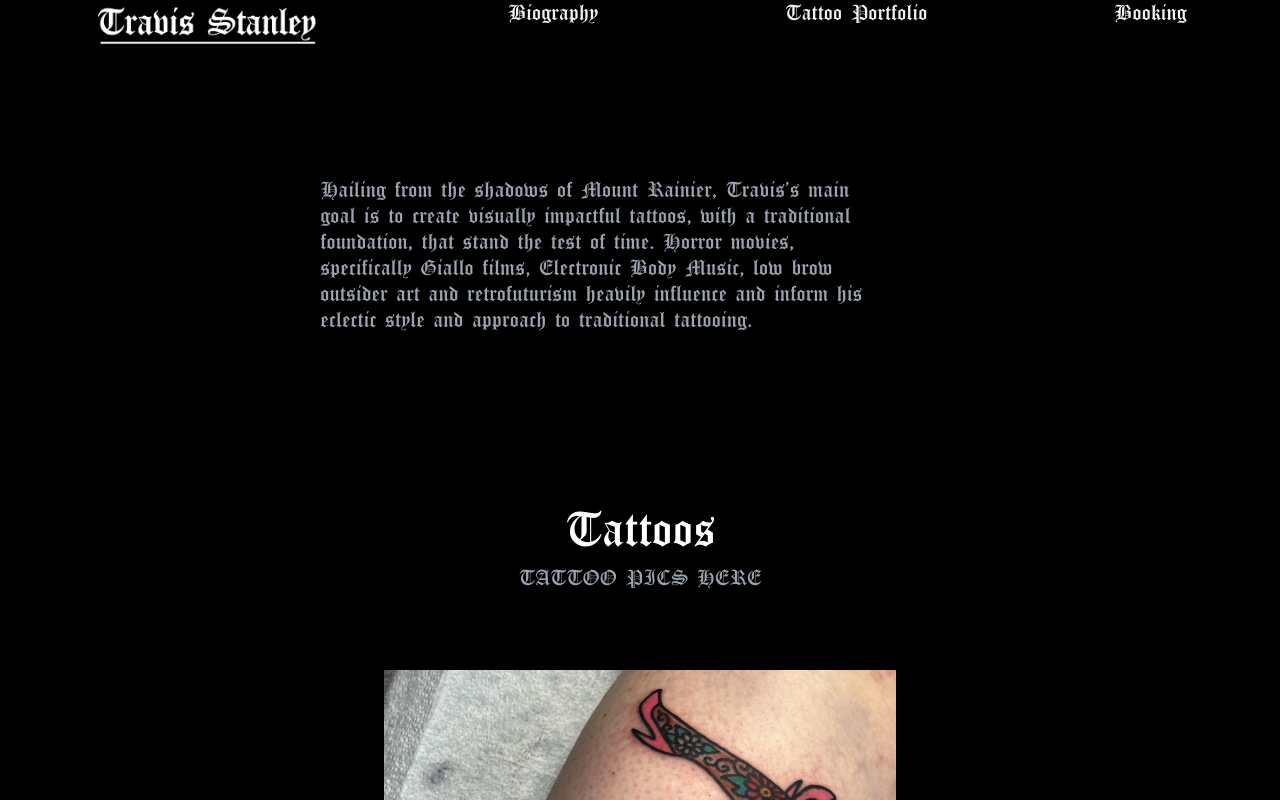
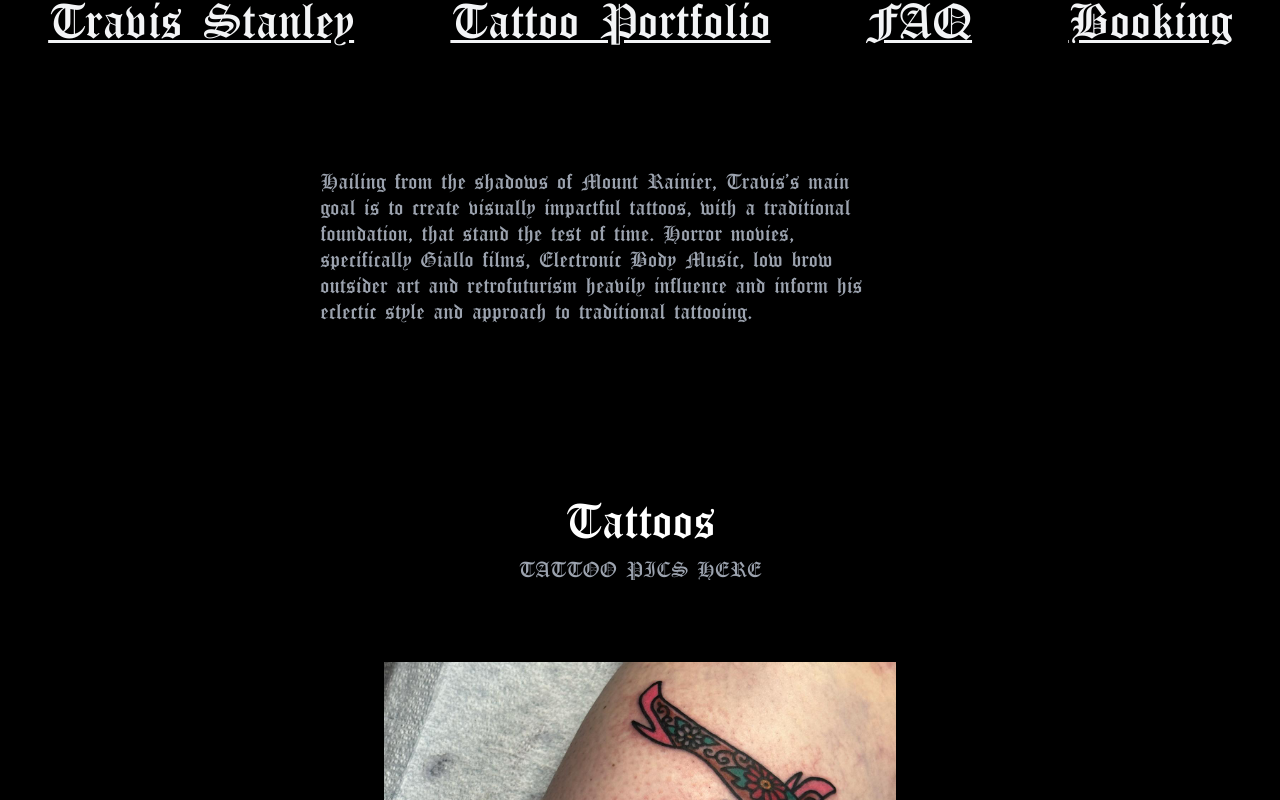
Before and after one commit to Tstan83/TTBT, a React (Vite) app: page / in a window 1280 px wide. Shown: the top 800 px of the page. Built offline with nearby package versions, Linux system fonts and the light colour scheme.

Commit message:
added cname
fixed bio and navbar, simplified things

```diff
--- a/src/components/Navbar.jsx
+++ b/src/components/Navbar.jsx
@@ -1,14 +1,13 @@
-import Logo from "./Logo"
 
 const Navbar = () => {
   return (
     <header className="md:sticky top-0 " >
-    <nav className="bg-black text-gray-100 h-12 align-bottom">
+    <nav className="bg-black text-gray-100">
+      <ul className="flex justify-around underline text-4xl">
 
-      <ul className="flex justify-around ">
-        <Logo />
-        <li><a href="/">Biography </a></li>
+        <li><a href="/">Travis Stanley</a></li>
         <li><a href="#portfolio">Tattoo Portfolio</a></li>
+        <li><a href="#faq">FAQ</a></li>
         <li><a href="#booking">Booking</a></li>
       </ul>
     </nav>
```
Also changed, not shown: 1 other file (tests, documents, lock files or other folders).
